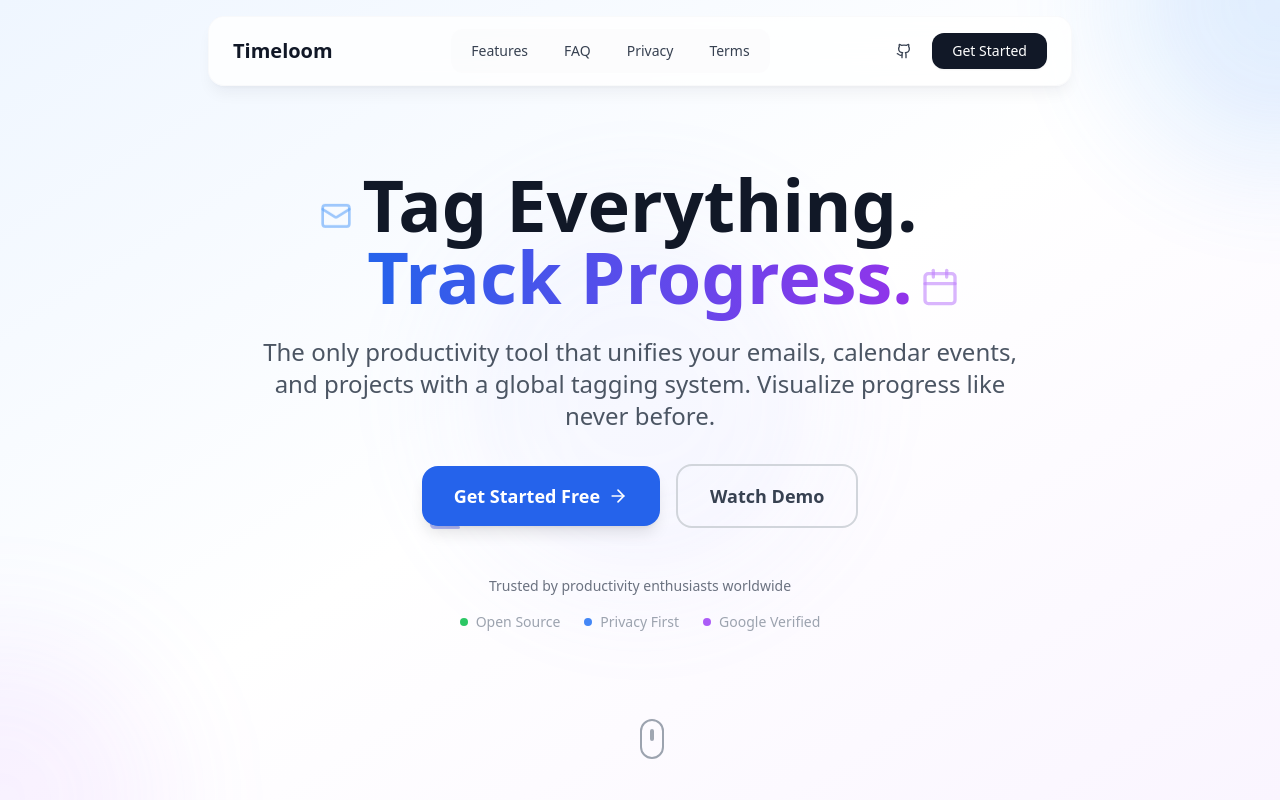
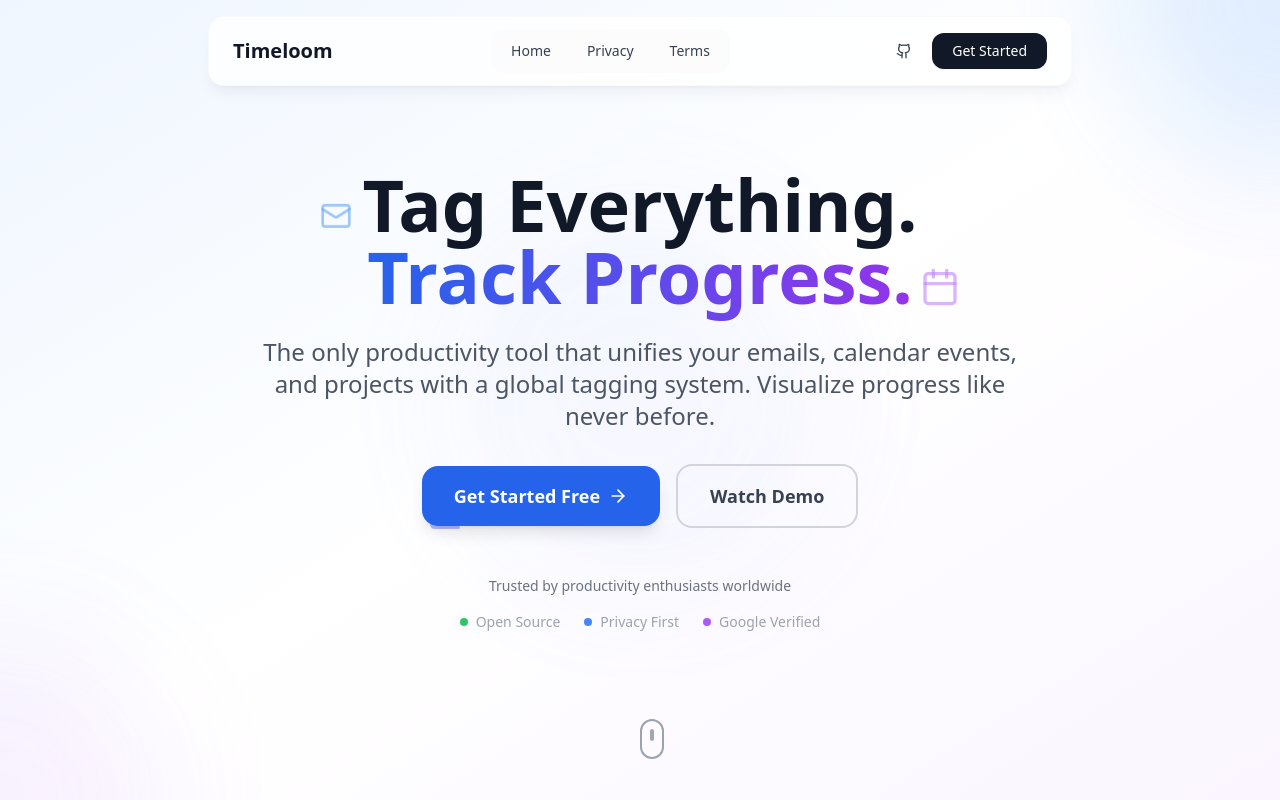
Before and after one commit to BerrySeriousCoder/Timeloom-landingpage, a React (Vite) app: page / in a window 1280 px wide. Shown: the top 800 px of the page. Built offline with nearby package versions, Linux system fonts and the light colour scheme.

Commit message:
Update links in Hero, Navbar, and Footer

```diff
--- a/src/components/FAQ.tsx
+++ b/src/components/FAQ.tsx
@@ -12,7 +12,7 @@ const FAQ = () => {
     },
     {
       question: "Is my email and calendar data secure?",
-      answer: "Absolutely. Timeloom uses Google's official APIs with read-only access to your emails and calendar events. We don't store any of your email content or calendar data on our servers. All processing happens locally, and we only store the tags and associations you create."
+      answer: "Yes. Timeloom only uses your email and calendar data to enable core functionality like tagging and unified dashboards. We request official Google API permissions to read and modify emails and calendar events, but we do not store the actual content of your emails or calendar entries. All processing is done locally, and only essential metadata (such as tag associations and IDs) is stored securely. Your data is transmitted over encrypted connections, and we follow strict security standards including OAuth 2.0 and regular audits. Plus, Timeloom is fully open source, so you can verify our data handling practices anytime."
     },
     {
       question: "What Google permissions does Timeloom need?",
--- a/src/components/Footer.tsx
+++ b/src/components/Footer.tsx
@@ -1,6 +1,4 @@
-
-import React from 'react';
-import { Github, Twitter, Mail, Heart } from 'lucide-react';
+import { Github,  Mail, Heart } from 'lucide-react';
 import { Link } from 'react-router-dom';
 
 const Footer = () => {
@@ -16,13 +14,10 @@ const Footer = () => {
               with a global tagging system. Open source and privacy-first.
             </p>
             <div className="flex space-x-4">
-              <a href="https://github.com" target="_blank" rel="noopener noreferrer" className="text-gray-400 hover:text-white transition-colors">
+              <a href="https://github.com/BerrySeriousCoder/Timeloom" target="_blank" rel="noopener noreferrer" className="text-gray-400 hover:text-white transition-colors">
                 <Github className="w-6 h-6" />
               </a>
-              <a href="https://twitter.com" target="_blank" rel="noopener noreferrer" className="text-gray-400 hover:text-white transition-colors">
-                <Twitter className="w-6 h-6" />
-              </a>
-              <a href="mailto:hello@timeloom.com" className="text-gray-400 hover:text-white transition-colors">
+              <a href="mailto:support@timeloom.com" className="text-gray-400 hover:text-white transition-colors">
                 <Mail className="w-6 h-6" />
               </a>
             </div>
@@ -35,8 +30,6 @@ const Footer = () => {
               <li><a href="#features" className="text-gray-300 hover:text-white transition-colors">Features</a></li>
               <li><a href="#" className="text-gray-300 hover:text-white transition-colors">Pricing</a></li>
               <li><a href="#" className="text-gray-300 hover:text-white transition-colors">Integrations</a></li>
-              <li><a href="#" className="text-gray-300 hover:text-white transition-colors">API</a></li>
-              <li><a href="#" className="text-gray-300 hover:text-white transition-colors">Roadmap</a></li>
             </ul>
           </div>
 
@@ -47,8 +40,8 @@ const Footer = () => {
               <li><Link to="/privacy" className="text-gray-300 hover:text-white transition-colors">Privacy Policy</Link></li>
               <li><Link to="/terms" className="text-gray-300 hover:text-white transition-colors">Terms of Service</Link></li>
               <li><a href="#" className="text-gray-300 hover:text-white transition-colors">Documentation</a></li>
-              <li><a href="#" className="text-gray-300 hover:text-white transition-colors">Support</a></li>
-              <li><a href="#" className="text-gray-300 hover:text-white transition-colors">Contact</a></li>
+              <li><Link to="/terms" className="text-gray-300 hover:text-white transition-colors">Support</Link></li>
+              <li><Link to="/terms" className="text-gray-300 hover:text-white transition-colors">Contact</Link></li>
             </ul>
           </div>
         </div>
--- a/src/components/HeroSection.tsx
+++ b/src/components/HeroSection.tsx
@@ -45,9 +45,9 @@ const HeroSection = () => {
               Get Started Free
               <ArrowRight className="w-5 h-5 group-hover:translate-x-1 transition-transform" />
             </button>
-            <button className="border-2 border-gray-300 text-gray-700 px-8 py-4 rounded-2xl hover:border-blue-600 hover:text-blue-600 transition-all duration-300 font-semibold text-lg hover:scale-105">
+            <a href="#demo" className="border-2 border-gray-300 text-gray-700 px-8 py-4 rounded-2xl hover:border-blue-600 hover:text-blue-600 transition-all duration-300 font-semibold text-lg hover:scale-105 inline-flex items-center justify-center">
               Watch Demo
-            </button>
+            </a>
           </div>
 
           {/* Trust indicators */}
--- a/src/components/Navbar.tsx
+++ b/src/components/Navbar.tsx
@@ -1,5 +1,5 @@
 
-import React, { useState } from 'react';
+import { useState } from 'react';
 import { Menu, X, Github } from 'lucide-react';
 import { Link } from 'react-router-dom';
 
@@ -15,12 +15,9 @@ const Navbar = () => {
         </Link>
 
         <div className="flex items-center space-x-1 bg-gray-50/50 rounded-xl p-1">
-          <a href="#features" className="text-gray-700 hover:text-blue-600 hover:bg-white/80 px-4 py-2 text-sm font-medium transition-all duration-200 rounded-lg">
-            Features
-          </a>
-          <a href="#faq" className="text-gray-700 hover:text-blue-600 hover:bg-white/80 px-4 py-2 text-sm font-medium transition-all duration-200 rounded-lg">
-            FAQ
-          </a>
+          <Link to="/" className="text-gray-700 hover:text-blue-600 hover:bg-white/80 px-4 py-2 text-sm font-medium transition-all duration-200 rounded-lg">
+            Home
+          </Link>
           <Link to="/privacy" className="text-gray-700 hover:text-blue-600 hover:bg-white/80 px-4 py-2 text-sm font-medium transition-all duration-200 rounded-lg">
             Privacy
           </Link>
@@ -30,7 +27,7 @@ const Navbar = () => {
         </div>
 
         <div className="flex items-center space-x-3">
-          <a href="https://github.com" target="_blank" rel="noopener noreferrer" className="text-gray-700 hover:text-blue-600 p-2 rounded-lg hover:bg-gray-50/50 transition-all duration-200 flex items-center gap-2">
+          <a href="https://github.com/BerrySeriousCoder/Timeloom" target="_blank" rel="noopener noreferrer" className="text-gray-700 hover:text-blue-600 p-2 rounded-lg hover:bg-gray-50/50 transition-all duration-200 flex items-center gap-2">
             <Github size={16} />
           </a>
           <button className="bg-gray-900 text-white px-5 py-2 rounded-xl hover:bg-gray-800 transition-all duration-200 font-medium text-sm hover:scale-105 shadow-sm">
@@ -59,19 +56,16 @@ const Navbar = () => {
         {isOpen && (
           <div className="mt-2 bg-white/90 backdrop-blur-xl border border-gray-200/20 rounded-2xl shadow-lg shadow-gray-900/10 overflow-hidden">
             <div className="px-4 py-2 space-y-1">
-              <a href="#features" className="block text-gray-700 hover:text-blue-600 hover:bg-gray-50/50 px-3 py-2 text-sm font-medium rounded-lg transition-all duration-200">
-                Features
-              </a>
-              <a href="#faq" className="block text-gray-700 hover:text-blue-600 hover:bg-gray-50/50 px-3 py-2 text-sm font-medium rounded-lg transition-all duration-200">
-                FAQ
-              </a>
+              <Link to="/" className="block text-gray-700 hover:text-blue-600 hover:bg-gray-50/50 px-3 py-2 text-sm font-medium rounded-lg transition-all duration-200">
+                Home
+              </Link>
               <Link to="/privacy" className="block text-gray-700 hover:text-blue-600 hover:bg-gray-50/50 px-3 py-2 text-sm font-medium rounded-lg transition-all duration-200">
                 Privacy
               </Link>
               <Link to="/terms" className="block text-gray-700 hover:text-blue-600 hover:bg-gray-50/50 px-3 py-2 text-sm font-medium rounded-lg transition-all duration-200">
                 Terms
               </Link>
-              <a href="https://github.com" target="_blank" rel="noopener noreferrer" className="block text-gray-700 hover:text-blue-600 hover:bg-gray-50/50 px-3 py-2 text-sm font-medium rounded-lg transition-all duration-200 flex items-center gap-2">
+              <a href="https://github.com/BerrySeriousCoder/Timeloom" target="_blank" rel="noopener noreferrer" className="block text-gray-700 hover:text-blue-600 hover:bg-gray-50/50 px-3 py-2 text-sm font-medium rounded-lg transition-all duration-200 flex items-center gap-2">
                 <Github size={16} />
                 Open Source
               </a>
```
